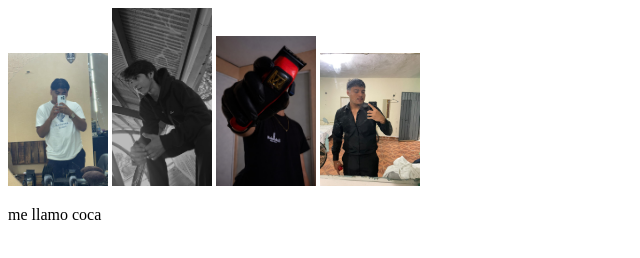
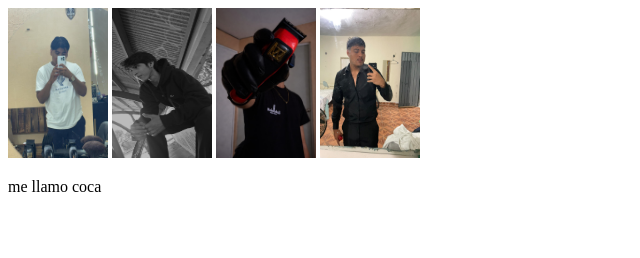
Before and after one commit to jorge10-cr/jorge10-cr.github.io, a plain HTML site: page index.html in a window 1280 px wide. Shown: the whole page, without its empty margins (0-640 px from the left). Drawn offline with Linux system fonts and the light colour scheme.

Commit message:
Add height attributes to image elements
Updated image tags to include height attributes.

```diff
--- a/index.html
+++ b/index.html
@@ -9,10 +9,10 @@
 
   <body>
 
-<img src="https://github.com/jorge10-cr/jorge10-cr.github.io/blob/main/fotos%20de%20equipo/tuz%20perez%20jorge.jpeg?raw=true" width="100">
-<img src="https://github.com/jorge10-cr/jorge10-cr.github.io/blob/main/fotos%20de%20equipo/canche%20angel%20daniel.jpeg?raw=true" width="100">
-<img src="https://github.com/jorge10-cr/jorge10-cr.github.io/blob/main/fotos%20de%20equipo/felipe%20teran%20jorge%20.jpeg?raw=true" width="100">
-<img src="https://github.com/jorge10-cr/jorge10-cr.github.io/blob/main/fotos%20de%20equipo/ramon%20vazquez%20luis%20.jpeg?raw=true" width="100">
+<img src="https://github.com/jorge10-cr/jorge10-cr.github.io/blob/main/fotos%20de%20equipo/tuz%20perez%20jorge.jpeg?raw=true" width="100" height="150">
+<img src="https://github.com/jorge10-cr/jorge10-cr.github.io/blob/main/fotos%20de%20equipo/canche%20angel%20daniel.jpeg?raw=true" width="100" height="150">
+<img src="https://github.com/jorge10-cr/jorge10-cr.github.io/blob/main/fotos%20de%20equipo/felipe%20teran%20jorge%20.jpeg?raw=true" width="100" height="150">
+<img src="https://github.com/jorge10-cr/jorge10-cr.github.io/blob/main/fotos%20de%20equipo/ramon%20vazquez%20luis%20.jpeg?raw=true" width="100" height="150">
  </body>
 
 <footer>
```
